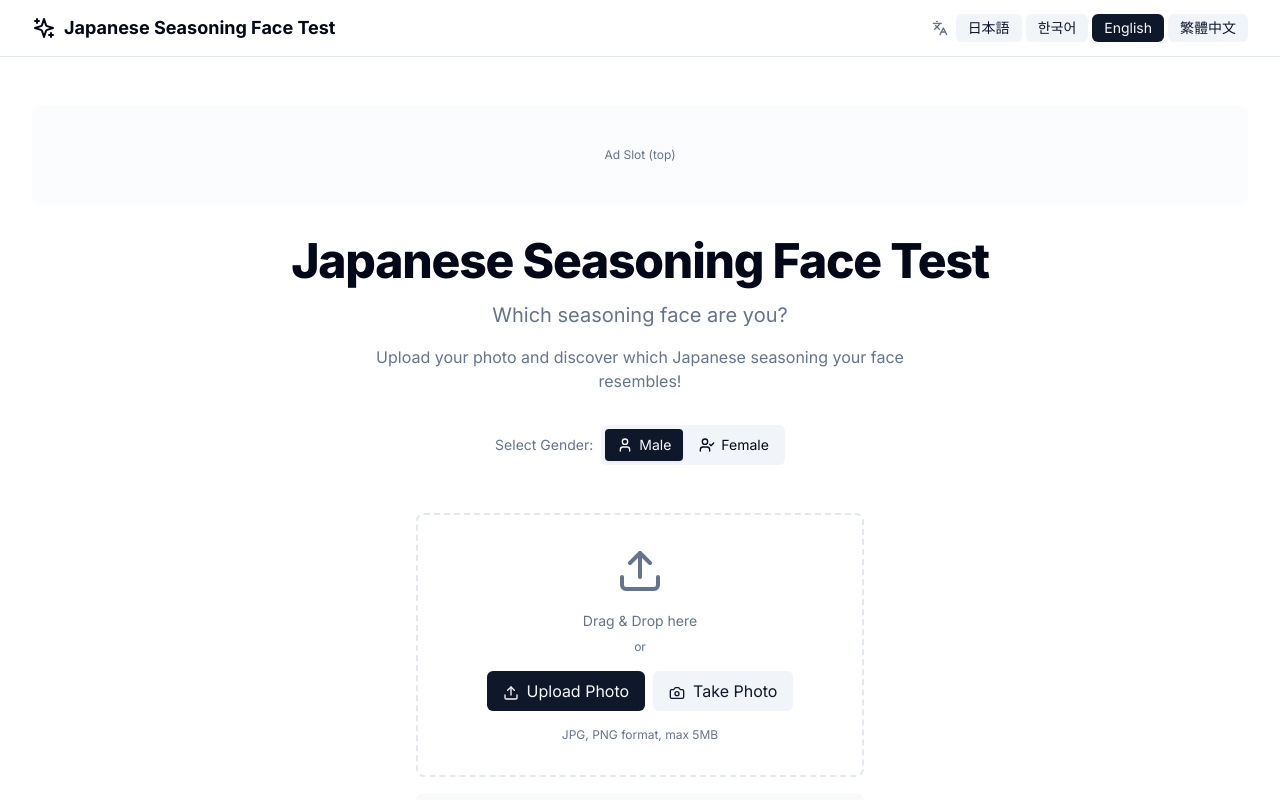
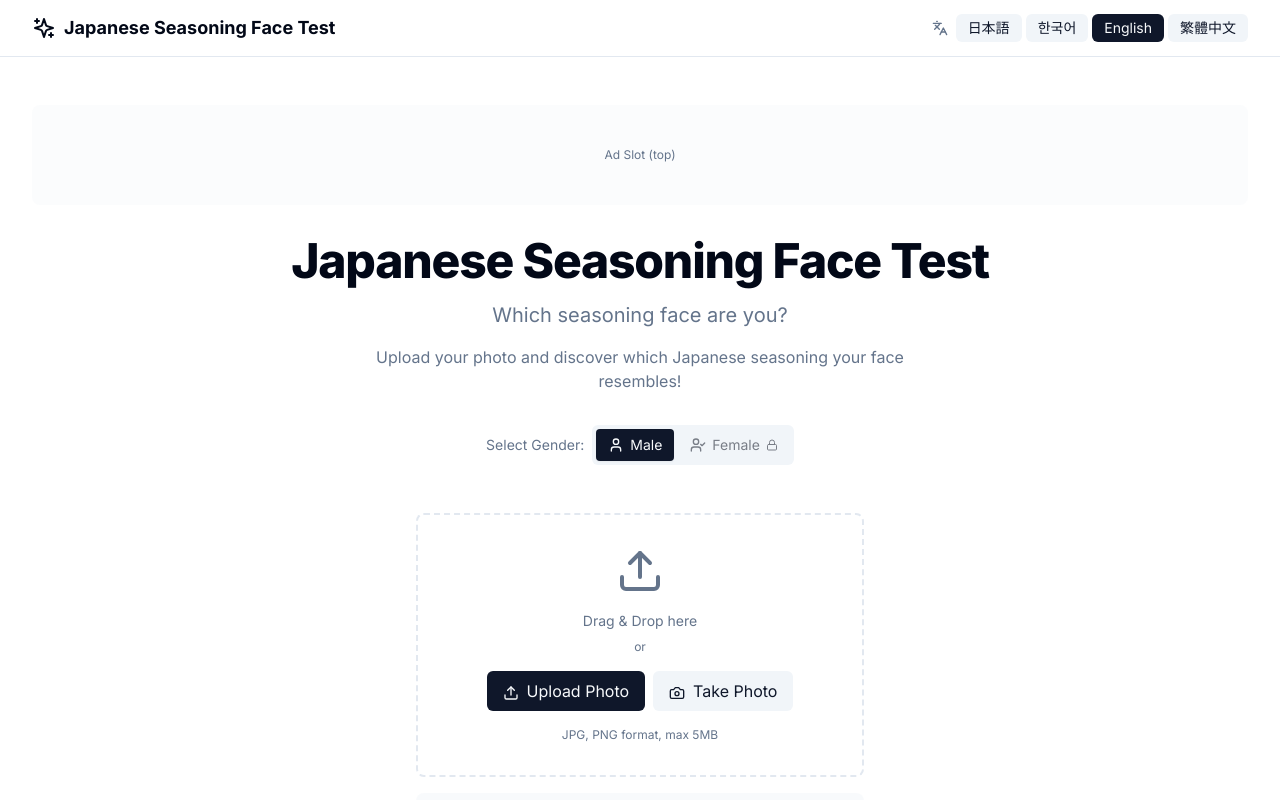
Before and after one commit to angelring127/chomiryougao_test, a Next.js app: page / in a window 1280 px wide. Shown: the top 800 px of the page. Built offline with nearby package versions, Linux system fonts and the light colour scheme; no server answers.

Commit message:
feat: 여성 모델 준비 중으로 비활성화
- 여성 선택 버튼 비활성화 (남성만 선택 가능)
- 잠금 아이콘 표시
- 준비 중(Coming Soon) 툴팁 추가
- 모든 언어에 comingSoon 텍스트 추가

```diff
--- a/i18n/en.json
+++ b/i18n/en.json
@@ -50,7 +50,8 @@
   "gender": {
     "male": "Male",
     "female": "Female",
-    "select": "Select Gender"
+    "select": "Select Gender",
+    "comingSoon": "Coming Soon"
   },
   "desc": {
     "soy_sauce": "Balanced and deep soy sauce type. A versatile personality that values harmony in any situation.",
--- a/i18n/ja.json
+++ b/i18n/ja.json
@@ -50,7 +50,8 @@
   "gender": {
     "male": "男性",
     "female": "女性",
-    "select": "性別を選択"
+    "select": "性別を選択",
+    "comingSoon": "準備中"
   },
   "desc": {
     "soy_sauce": "バランスが取れた深みのある醤油タイプ。どんな場面でも調和を大切にする万能な性格です。",
--- a/i18n/ko.json
+++ b/i18n/ko.json
@@ -50,7 +50,8 @@
   "gender": {
     "male": "남성",
     "female": "여성",
-    "select": "성별 선택"
+    "select": "성별 선택",
+    "comingSoon": "준비 중"
   },
   "desc": {
     "soy_sauce": "균형잡힌 깊이 있는 간장 타입. 어떤 상황에서도 조화를 중시하는 만능 성격입니다.",
--- a/i18n/zh.json
+++ b/i18n/zh.json
@@ -50,7 +50,8 @@
   "gender": {
     "male": "男性",
     "female": "女性",
-    "select": "選擇性別"
+    "select": "選擇性別",
+    "comingSoon": "即將推出"
   },
   "desc": {
     "soy_sauce": "平衡深邃的醬油類型。在任何情況下都重視和諧的萬能性格。",
--- a/package.json
+++ b/package.json
@@ -14,8 +14,6 @@
     "@radix-ui/react-progress": "^1.1.7",
     "@radix-ui/react-slot": "^1.2.3",
     "@tanstack/react-query": "^5.28.0",
-    "@teachablemachine/image": "^0.8.6",
-    "@tensorflow/tfjs": "^4.17.0",
     "class-variance-authority": "^0.7.0",
     "clsx": "^2.1.0",
     "date-fns": "^3.3.0",
--- a/src/components/gender-toggle.tsx
+++ b/src/components/gender-toggle.tsx
@@ -3,15 +3,15 @@
 import { useAppStore } from "@/store/app-store";
 import { useI18n } from "@/hooks/use-i18n";
 import type { Gender } from "@/types/seasoning";
-import { User, UserCheck } from "lucide-react";
+import { User, UserCheck, Lock } from "lucide-react";
 
 export function GenderToggle() {
   const { gender, setGender } = useAppStore();
   const { t } = useI18n();
 
-  const genders: { value: Gender; icon: typeof User }[] = [
-    { value: "male", icon: User },
-    { value: "female", icon: UserCheck },
+  const genders: { value: Gender; icon: typeof User; disabled: boolean }[] = [
+    { value: "male", icon: User, disabled: false },
+    { value: "female", icon: UserCheck, disabled: true },
   ];
 
   return (
@@ -25,16 +25,21 @@ export function GenderToggle() {
           return (
             <button
               key={g.value}
-              onClick={() => setGender(g.value)}
+              onClick={() => !g.disabled && setGender(g.value)}
+              disabled={g.disabled}
               className={`px-3 py-1.5 text-sm rounded transition-colors flex items-center gap-1.5 ${
                 gender === g.value
                   ? "bg-primary text-primary-foreground shadow-sm"
+                  : g.disabled
+                  ? "opacity-50 cursor-not-allowed"
                   : "hover:bg-background"
               }`}
-              aria-label={`Select ${g.value}`}
+              aria-label={`Select ${g.value}${g.disabled ? " (disabled)" : ""}`}
+              title={g.disabled ? t("gender.comingSoon") : undefined}
             >
               <Icon className="h-4 w-4" />
               <span>{t(`gender.${g.value}`)}</span>
+              {g.disabled && <Lock className="h-3 w-3" />}
             </button>
           );
         })}
```
